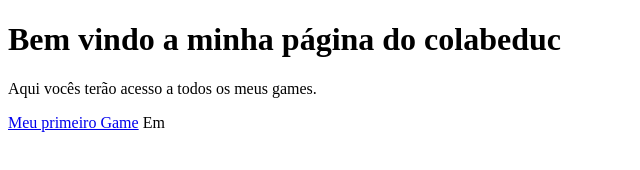
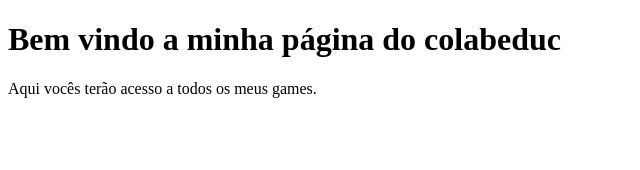
Before and after one commit to davidoliveira708/davidoliveira708.github.io, a plain HTML site: page index.html in a window 1280 px wide. Shown: the whole page, without its empty margins (0-640 px from the left). Drawn offline with Linux system fonts and the light colour scheme.

Commit message:
Update index.html

```diff
--- a/index.html
+++ b/index.html
@@ -10,8 +10,8 @@
 
     <p>Aqui vocês terão acesso a todos os meus games.</p>
 
-    <a href="https://davidoliveira708.github.io/QuizGeometrico/">Meu primeiro Game</a>
+
 
 </body>
 
-</html>Em
+</html>
```
